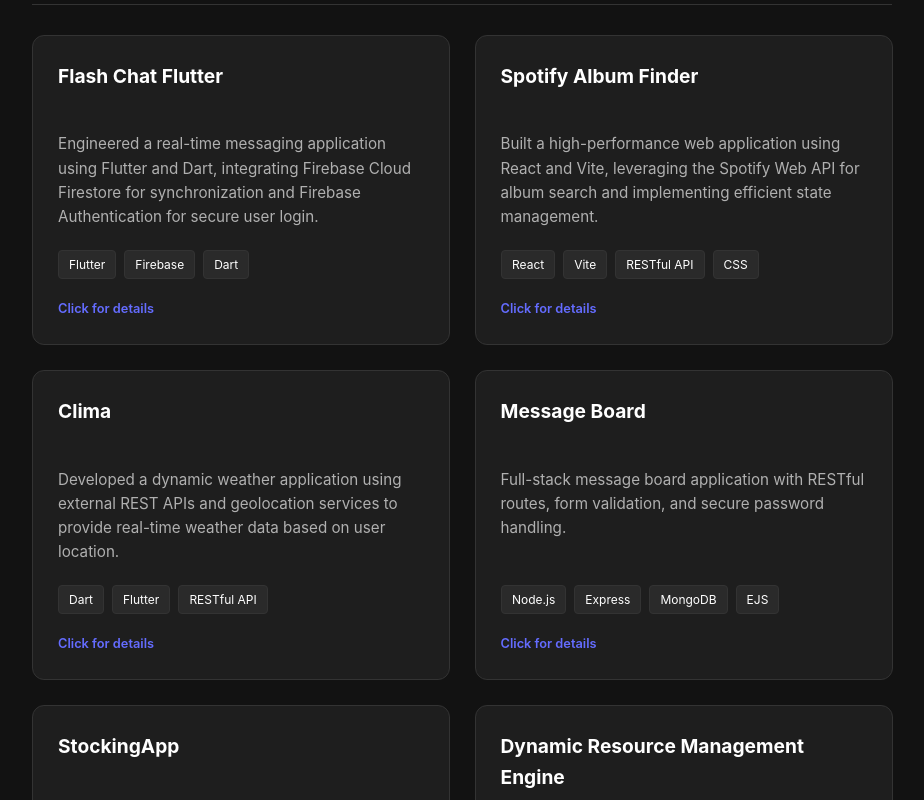
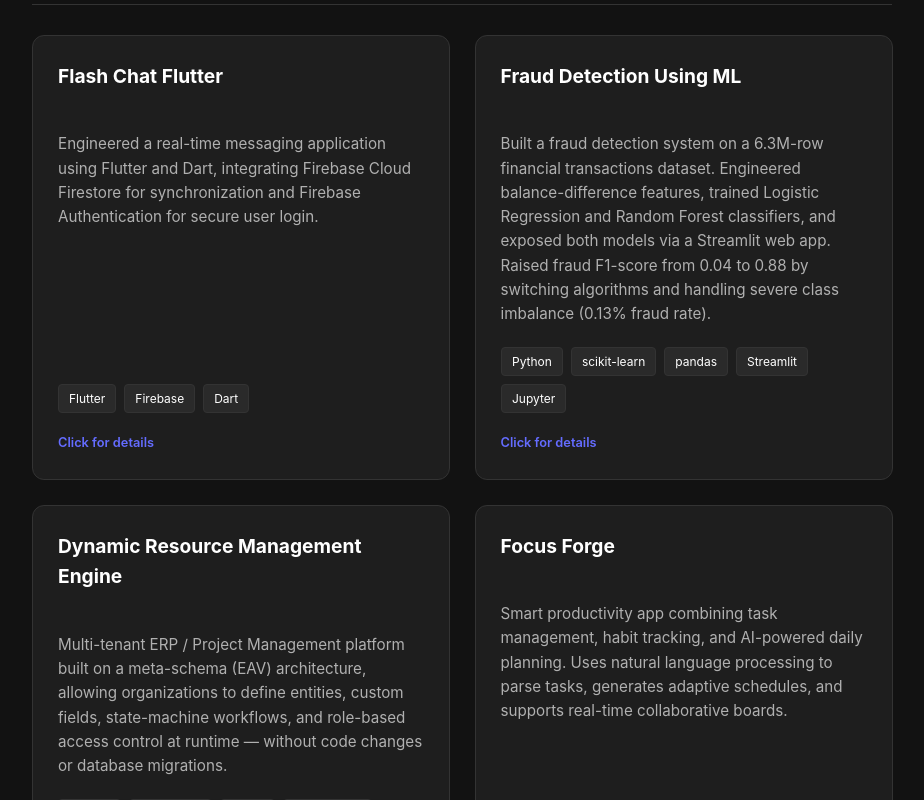
Before and after one commit to otolis/CvWebsite, a React (Vite) app in the folder myCvPortfolio/: page / in a window 1280 px wide. Shown: the part 940-1740 px from the top of the page, without its empty margins (178-1102 px from the left). Built offline with nearby package versions, Linux system fonts and the light colour scheme.

Commit message:
Update projects list and refresh CV PDF
- Add Fraud Detection Using ML project
- Remove StockingApp, Spotify Album Finder, Message Board, and Clima from the projects section
- Update CV PDF to latest version

```diff
--- a/myCvPortfolio/src/data/cvData.js
+++ b/myCvPortfolio/src/data/cvData.js
@@ -63,42 +63,20 @@ export const cvData = {
     },
     {
       id: 2,
-      title: "Spotify Album Finder",
-      tech: ["React", "Vite", "RESTful API", "CSS"],
-      description: "Built a high-performance web application using React and Vite, leveraging the Spotify Web API for album search and implementing efficient state management.",
-      link: "github.com/otolis/SpotifyAlbumFinder"
+      title: "Fraud Detection Using ML",
+      tech: ["Python", "scikit-learn", "pandas", "Streamlit", "Jupyter"],
+      description: "Built a fraud detection system on a 6.3M-row financial transactions dataset. Engineered balance-difference features, trained Logistic Regression and Random Forest classifiers, and exposed both models via a Streamlit web app. Raised fraud F1-score from 0.04 to 0.88 by switching algorithms and handling severe class imbalance (0.13% fraud rate).",
+      link: "github.com/otolis/fraudDetectionUsingML"
     },
     {
       id: 3,
-      title: "Clima",
-      tech: ["Dart", "Flutter", "RESTful API"],
-      description: "Developed a dynamic weather application using external REST APIs and geolocation services to provide real-time weather data based on user location.",
-      link: "github.com/otolis/Clima"
-    },
-    {
-      id: 4,
-      title: "Message Board",
-      tech: ["Node.js", "Express", "MongoDB", "EJS"],
-      description: "Full-stack message board application with RESTful routes, form validation, and secure password handling.",
-      link: "github.com/otolis/messageBoard"
-    },
-    {
-      id: 5,
-      title: "StockingApp",
-      tech: ["Next.js", "TypeScript", "Firebase", "Tailwind CSS", "Anime.js"],
-      description: "High-performance inventory management system with a 'Tactile-Industrial' aesthetic and real-time synchronization.",
-      link: "github.com/otolis/StockingApp",
-      liveDemo: "nexus-stock-a2dba.web.app"
-    },
-    {
-      id: 6,
       title: "Dynamic Resource Management Engine",
       tech: ["NestJS", "TypeScript", "React", "PostgreSQL", "Prisma"],
       description: "Multi-tenant ERP / Project Management platform built on a meta-schema (EAV) architecture, allowing organizations to define entities, custom fields, state-machine workflows, and role-based access control at runtime — without code changes or database migrations.",
       link: "github.com/otolis/DynamicResourceManagementEngine"
     },
     {
-      id: 7,
+      id: 4,
       title: "Focus Forge",
       tech: ["Flutter", "Dart", "Supabase", "Riverpod", "Groq LLM"],
       description: "Smart productivity app combining task management, habit tracking, and AI-powered daily planning. Uses natural language processing to parse tasks, generates adaptive schedules, and supports real-time collaborative boards.",
```
Also changed, not shown: 1 other file (tests, documents, lock files or other folders).
